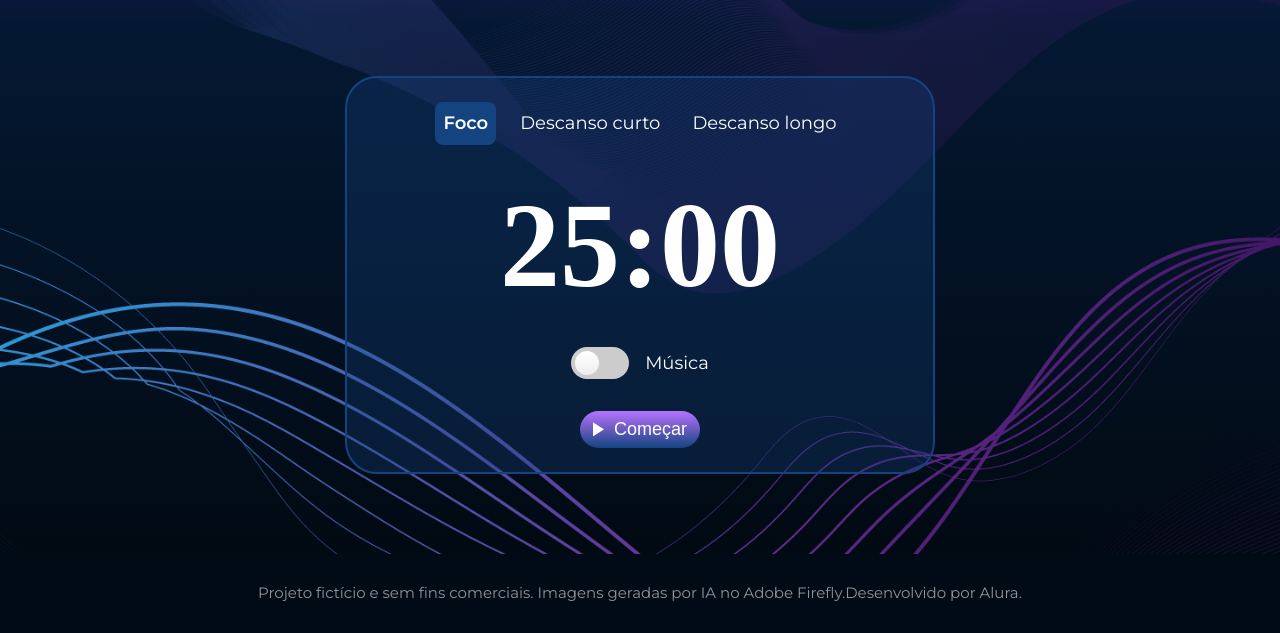
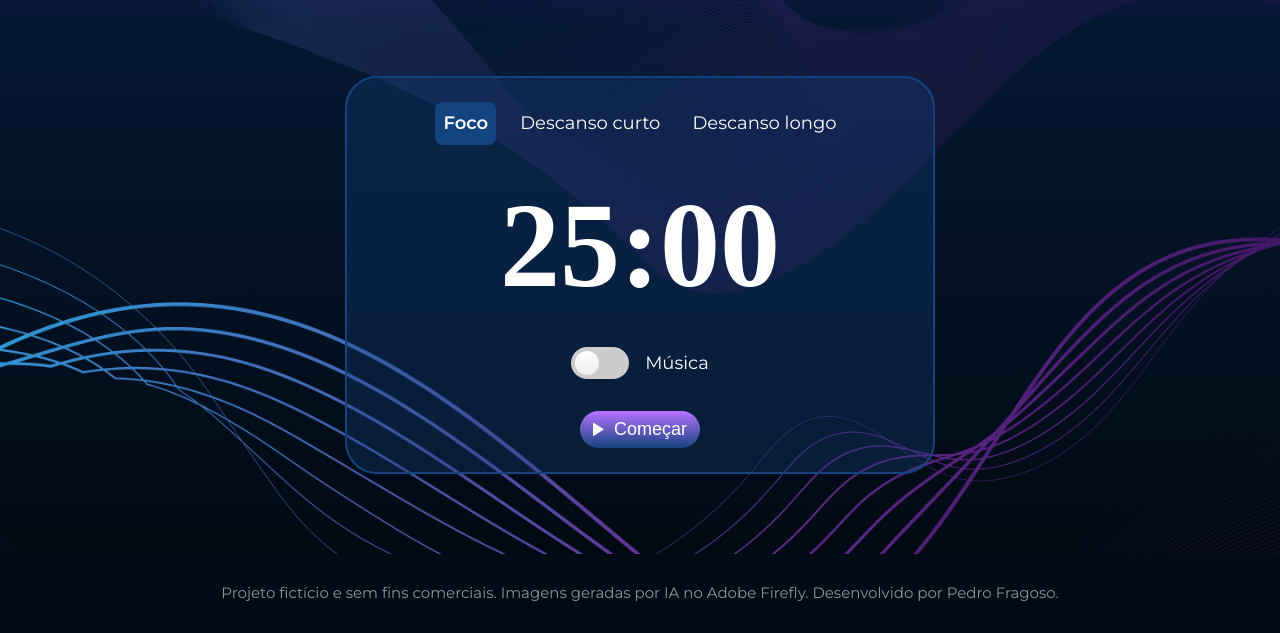
Before and after one commit to pedrohtfragoso/Fokus, a plain HTML site: page index.html in a window 1280 px wide. Shown: the part 548-1181 px from the top of the page. Drawn offline with nearby package versions, Linux system fonts and the light colour scheme; a web font is replaced by a local one.

Commit message:
alteração footer

```diff
--- a/index.html
+++ b/index.html
@@ -72,7 +72,7 @@
 
         <footer class="app__footer">
             <p class="app__footer-text">
-                Projeto fictício e sem fins comerciais. Imagens geradas por IA no Adobe Firefly.Desenvolvido por Alura.
+                Projeto fictício e sem fins comerciais. Imagens geradas por IA no Adobe Firefly. Desenvolvido por Pedro Fragoso.
             </p>
         </footer>
     </main>
```
